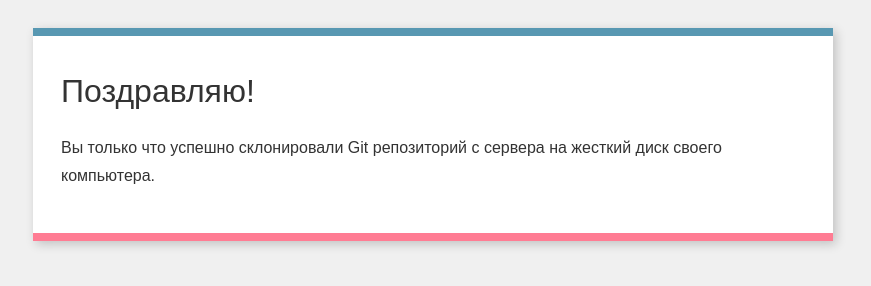
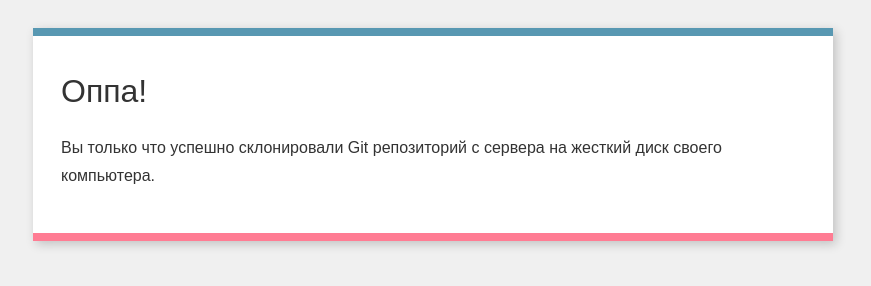
Before and after one commit to nth-221n/git-welcome-test, a plain HTML site: page index.html in a window 1280 px wide. Shown: the whole page, without its empty margins (207-1078 px from the left). Drawn offline with Linux system fonts and the light colour scheme.

Commit message:
second commit

```diff
--- a/index.html
+++ b/index.html
@@ -1,5 +1,6 @@
 <!DOCTYPE html>
 <html lang="en">
+
 <head>
     <meta charset="utf-8" />
     <meta name="viewport" content="width=device-width, initial-scale=1" />
@@ -7,13 +8,15 @@
     <link rel="stylesheet" href="css/normalize.css" />
     <link rel="stylesheet" href="css/main.css" />
 </head>
+
 <body>
     <div class="box">
-            <h1>Поздравляю!</h1>
+        <h1>Оппа!</h1>
         <p>
             Вы только что успешно склонировали Git репозиторий с сервера на
             жесткий диск своего компьютера.
         </p>
     </div>
 </body>
+
 </html>
```
Lines whose indentation alone changed are shown as unchanged.
